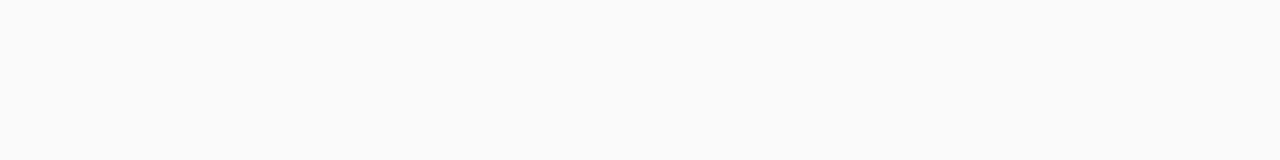
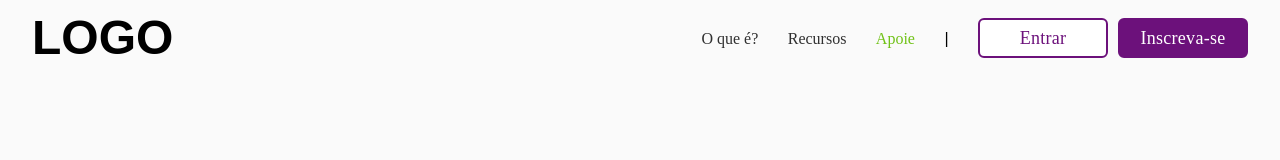
Before and after one commit to welyngtongabriel/tropia-web, a plain HTML site: page src/pages/landing-page/views/form-interessed.html in a window 1280 px wide. Drawn offline with Linux system fonts and the light colour scheme.

Commit message:
Coloquei o Navbar

```diff
--- a/src/pages/landing-page/views/form-interessed.html
+++ b/src/pages/landing-page/views/form-interessed.html
@@ -14,8 +14,29 @@
 
   <body>
     <!-- Navbar fixo -->
-
-
-
+    <nav class="navbar fixed-top">
+      <div class="nav">
+        <div class="brand">
+          <!-- Adicionar "img" com o logo dentro de "a" -->
+          <a href="#">LOGO</a>
+        </div>
+        <div id="navbarLinks">
+          <ul class="navbar-nav">
+            <li class="nav-link">O que é?</li>
+            <li class="nav-link">Recursos</li>
+            <li class="nav-link nav-help">Apoie</li>
+            <li>|</li>
+            <li>
+              <div class="nav-buttons">
+                <a href="#"><button class="button-login">Entrar</button></a>
+                <a href="#"
+                  ><button class="button-signup">Inscreva-se</button></a
+                >
+              </div>
+            </li>
+          </ul>
+        </div>
+      </div>
+    </nav>
   </body>
 </html>
```
